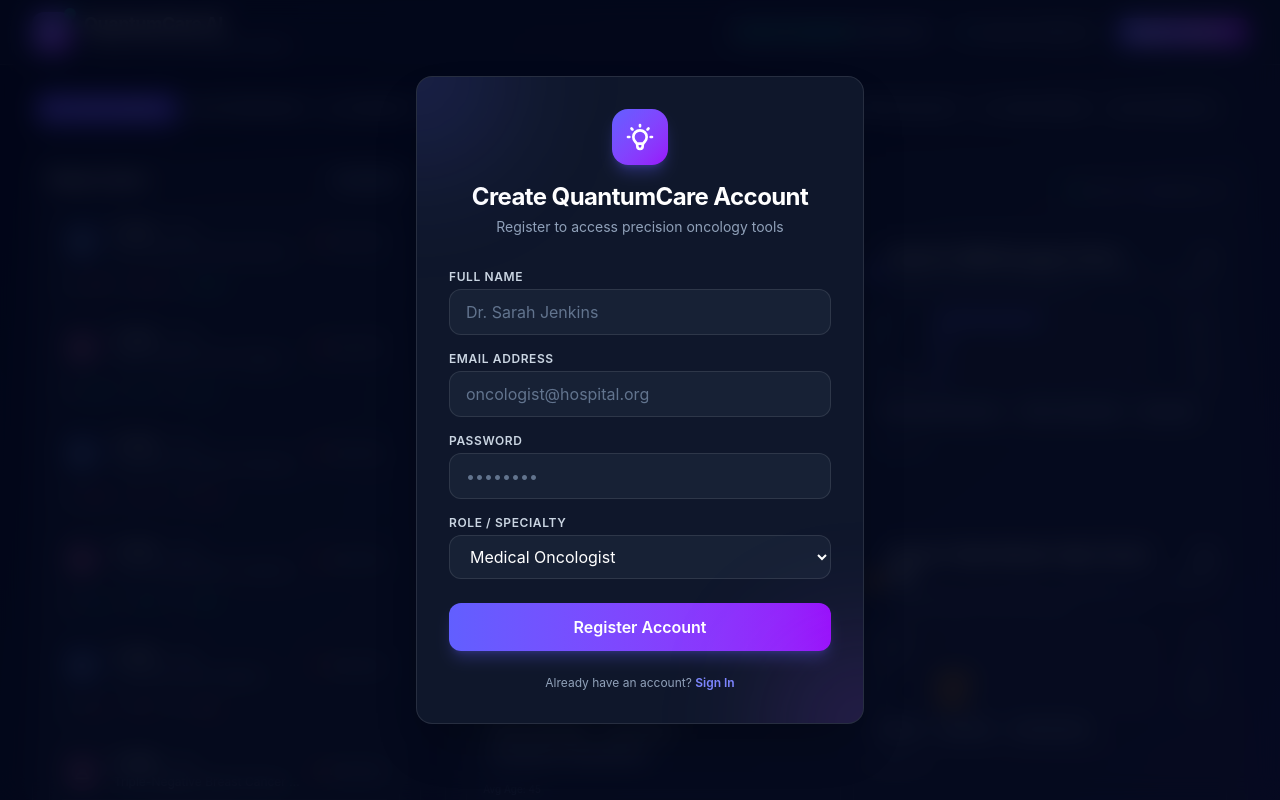
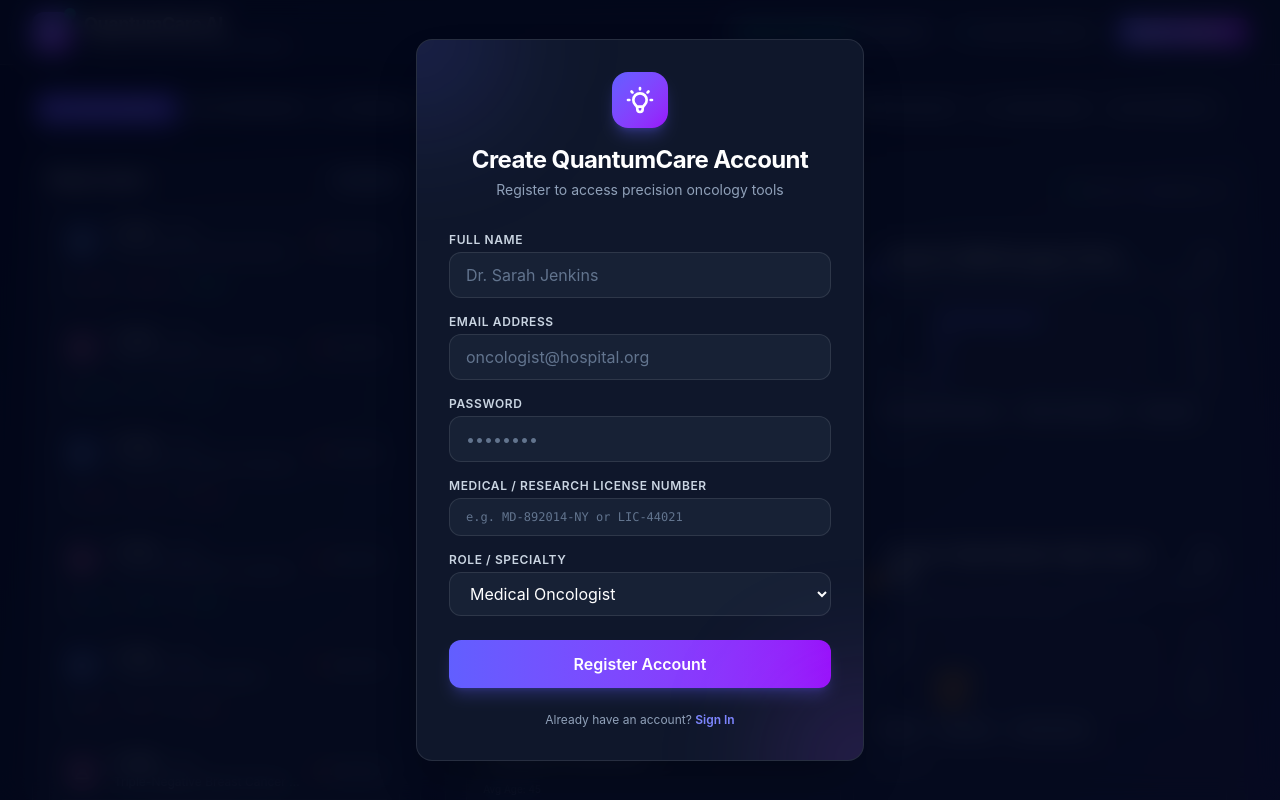
Before and after one commit to Napa-Guna-Sai-Sujith/ai-treatement, a React (Vite) app: page / in a window 1280 px wide. Both pictures are taken after a click on the button "Register". Shown: the top 800 px of the page. Built offline with nearby package versions, Linux system fonts and the light colour scheme.

Commit message:
Add License Number field to registration form and display in Admin approval console

```diff
--- a/src/components/AuthModal.tsx
+++ b/src/components/AuthModal.tsx
@@ -10,6 +10,7 @@ export default function AuthModal({ onLoginSuccess }: AuthModalProps) {
   const [password, setPassword] = useState('');
   const [name, setName] = useState('');
   const [role, setRole] = useState('Medical Oncologist');
+  const [licenseNumber, setLicenseNumber] = useState('');
   const [error, setError] = useState('');
 
   const handleSubmit = (e: React.FormEvent) => {
@@ -20,6 +21,10 @@ export default function AuthModal({ onLoginSuccess }: AuthModalProps) {
     }
     if (isRegister && !name) {
       setError('Please enter your full name');
+      return;
+    }
+    if (isRegister && !licenseNumber) {
+      setError('Please enter your medical / research license number');
       return;
     }
 
@@ -44,6 +49,7 @@ export default function AuthModal({ onLoginSuccess }: AuthModalProps) {
         name: name.trim(),
         email: email.trim(),
         role: role,
+        licenseNumber: licenseNumber.trim(),
         isApproved: false,
         submittedAt: 'Just now'
       };
@@ -141,6 +147,18 @@ export default function AuthModal({ onLoginSuccess }: AuthModalProps) {
           </div>
 
           {isRegister && (
+            <>
+              <div>
+                <label className="block text-xs font-semibold text-slate-300 uppercase tracking-wider mb-1">Medical / Research License Number</label>
+                <input
+                  type="text"
+                  value={licenseNumber}
+                  onChange={(e) => setLicenseNumber(e.target.value)}
+                  placeholder="e.g. MD-892014-NY or LIC-44021"
+                  className="w-full px-4 py-2.5 bg-slate-800/60 border border-white/10 rounded-xl text-white placeholder-slate-500 font-mono text-xs focus:outline-none focus:ring-2 focus:ring-indigo-500/50 focus:border-indigo-500 transition-all"
+                />
+              </div>
+
               <div>
                 <label className="block text-xs font-semibold text-slate-300 uppercase tracking-wider mb-1">Role / Specialty</label>
                 <select
@@ -154,6 +172,7 @@ export default function AuthModal({ onLoginSuccess }: AuthModalProps) {
                   <option value="Biostatistician">Biostatistician</option>
                 </select>
               </div>
+            </>
           )}
 
           <button
--- a/src/components/ProfilePage.tsx
+++ b/src/components/ProfilePage.tsx
@@ -217,6 +217,11 @@ export default function ProfilePage({ user, onUpdateUser, onBackToDashboard }: P
                       <div className="flex items-center gap-2">
                         <span className="text-sm font-bold text-white">{u.name}</span>
                         <span className="text-xs text-indigo-400 font-medium">• {u.role}</span>
+                        {u.licenseNumber && (
+                          <span className="px-2 py-0.5 bg-slate-800 border border-white/10 text-slate-300 text-[10px] font-mono rounded">
+                            Lic: {u.licenseNumber}
+                          </span>
+                        )}
                       </div>
                       <p className="text-xs font-mono text-slate-400">{u.email}</p>
                       <p className="text-[10px] text-slate-500">Submitted: {u.submittedAt}</p>
```
Lines whose indentation alone changed are shown as unchanged.
